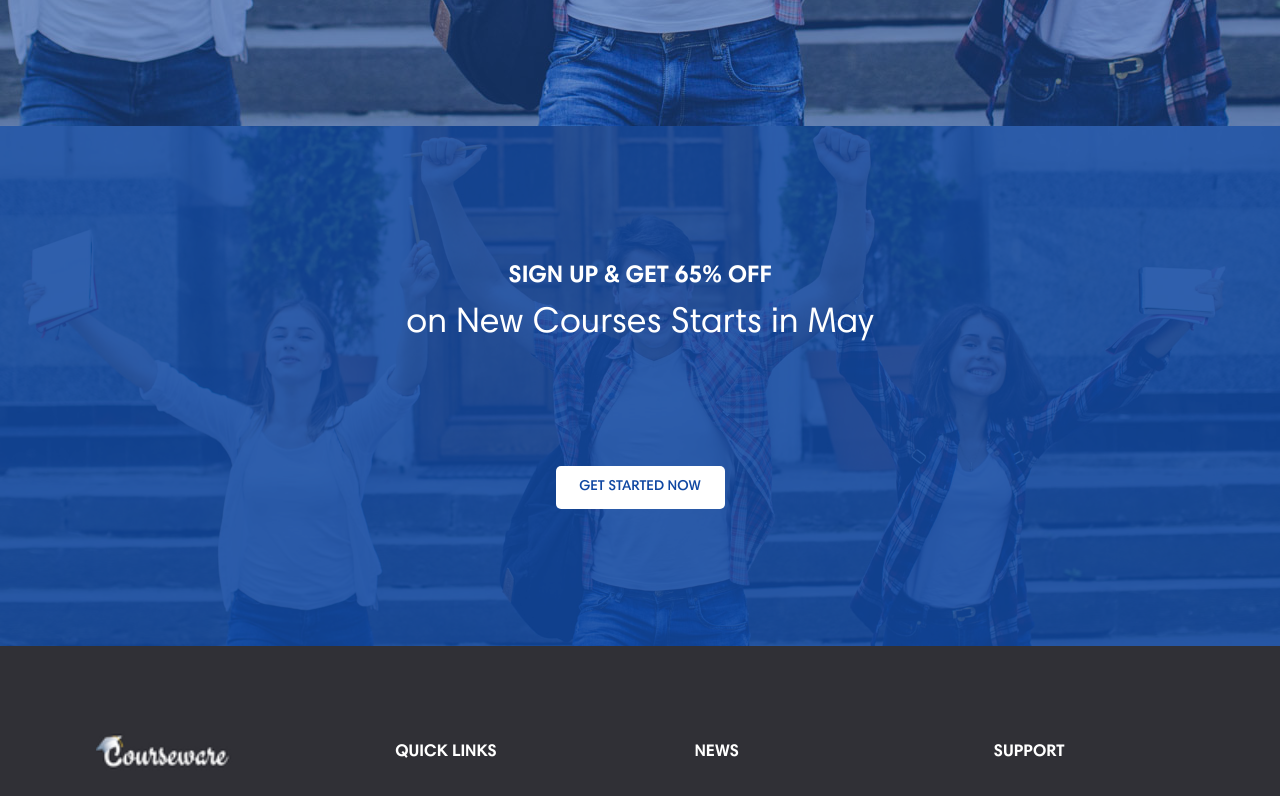
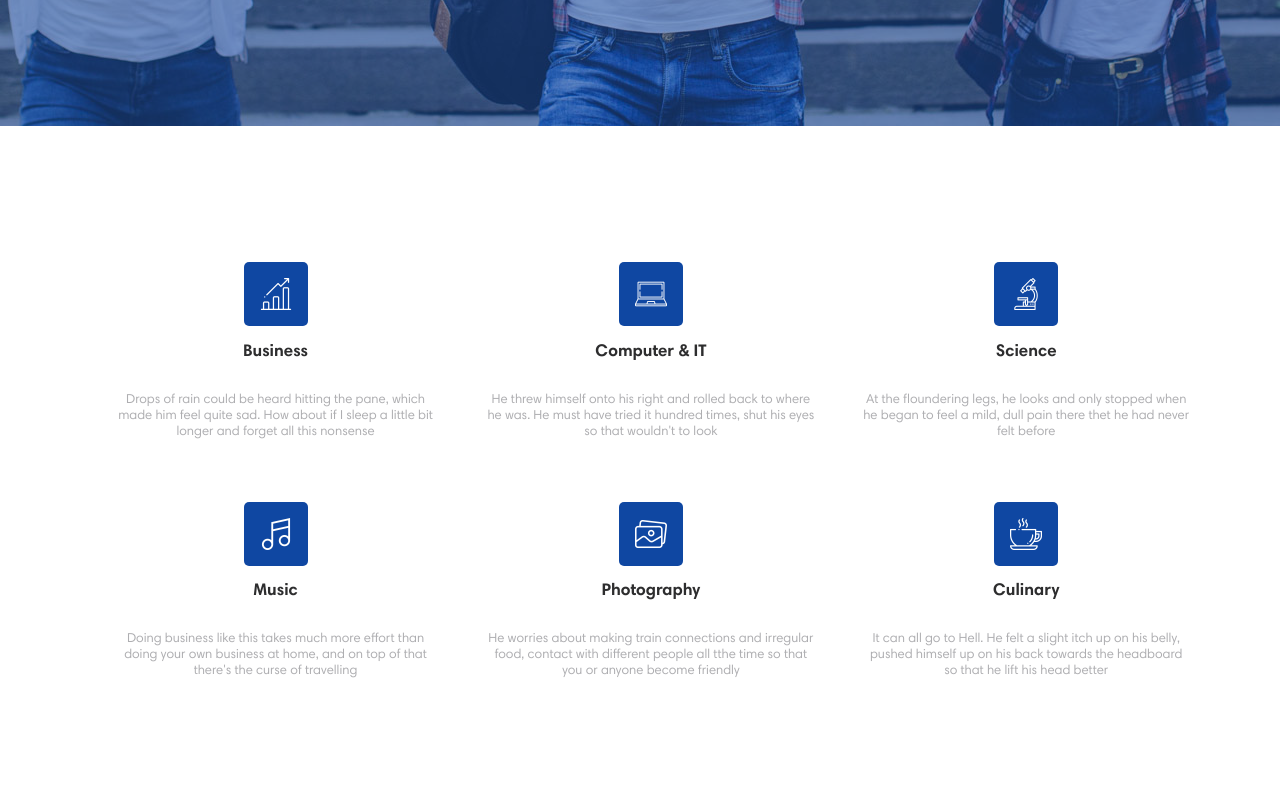
Before and after one commit to serkviseal/gunsel-coding-challenge, a React (Create React App) app: page / in a window 1280 px wide. Shown: the part 800-1596 px from the top of the page. Built offline with nearby package versions, Linux system fonts and the light colour scheme.

Commit message:
services UI design

```diff
--- a/src/assets/styles/common/variables.scss
+++ b/src/assets/styles/common/variables.scss
@@ -1,6 +1,6 @@
 // colors
 
-$background-color: #eceff1;
+$background-color: #aeaeb1;
 $white-color: #ffffff;
 $footer-background: #303036;
 $text-color: #2d2d2e;
--- a/src/assets/styles/index.scss
+++ b/src/assets/styles/index.scss
@@ -9,3 +9,4 @@
 //layouts
 @import 'layouts/footer-banner';
 @import 'layouts/header-banner';
+@import 'layouts/home';
--- a/src/assets/styles/layouts/footer-banner.scss
+++ b/src/assets/styles/layouts/footer-banner.scss
@@ -18,7 +18,7 @@
     }
     h2 {
         font-size: 1.85rem;
-        padding-bottom: 1.5vh;
+        padding-bottom: 5vh;
     }
     p {
         font-size: 2.75rem;
--- /dev/null
+++ b/src/assets/styles/layouts/home.scss
@@ -0,0 +1,34 @@
+.home-page {
+    .home {
+        grid-template-columns: repeat(3, 33%);
+        grid-column-gap: 1.5%;
+        grid-row-gap: 2vh;
+        display: grid;
+        text-align: center;
+        padding: 15vh 0;
+        div {
+            padding: 2vh 0;
+            flex-direction: column;
+            padding: 2vh;
+            @include flexbox;
+            @include flexjustifycontent(center);
+            @include flexalignitems(center);
+            .service-icon-container {
+                background-color: $blue-color;
+                width: fit-content;
+                padding: 2vh;
+                height: 4vh;
+                border-radius: 5px;
+                img {
+                    height: 4vh;
+                }
+            }
+            p {
+                color: $background-color;
+            }
+            h3 {
+                color: $text-color;
+            }
+        }
+    }
+}
--- a/src/components/reusable/global.js
+++ b/src/components/reusable/global.js
@@ -8,7 +8,7 @@ Its like the index file for the rest of the components
 export class Global extends Component {
     render() {
         return (
-            <div className="global-container">
+            <div className={`global-container ${this.props.className}`}>
                 <Header />
                 {this.props.children}
                 {/**this is where the content will appear */}
--- a/src/pages/home.js
+++ b/src/pages/home.js
@@ -2,12 +2,62 @@ import React, { Component } from 'react';
 import Global from '../components/reusable/global';
 import HeaderBanner from './../components/views/banner/HeaderBanner';
 import FooterBanner from './../components/views/banner/FooterBanner';
+import business from './../assets/images/business.png';
+import computer from './../assets/images/computer.png';
+import science from './../assets/images/science.png';
+import music from './../assets/images/music.png';
+import photography from './../assets/images/photography.png';
+import culinary from './../assets/images/culinary.png';
 
 export class Home extends Component {
     render() {
         return (
-            <Global>
+            <Global className="home-page">
                 <HeaderBanner />
+                <div className='container home'>
+                    <div>
+                        <div className='service-icon-container'>
+                            <img src={business} alt='business' />
+                        </div>
+                        <h3>Business</h3>
+                        <p>Drops of rain could be heard hitting the pane, which made him feel quite sad. How about if I sleep a little bit longer and forget all this nonsense</p>
+                    </div>
+                    <div>
+                        <div className='service-icon-container'>
+                            <img src={computer} alt='computer' />
+                        </div>
+                        <h3>Computer & IT</h3>
+                        <p>He threw himself onto his right and rolled back to where he was. He must have tried it hundred times, shut his eyes so that wouldn't to look</p>
+                    </div>
+                    <div>
+                        <div className='service-icon-container'>
+                            <img src={science} alt='science' />
+                        </div>
+                        <h3>Science</h3>
+                        <p>At the floundering legs, he looks and only stopped when he began to feel a mild, dull pain there thet he had never felt before</p>
+                    </div>
+                    <div>
+                        <div className='service-icon-container'>
+                            <img src={music} alt='music' />
+                        </div>
+                        <h3>Music</h3>
+                        <p>Doing business like this takes much more effort than doing your own business at home, and on top of that there's the curse of travelling</p>
+                    </div>
+                    <div>
+                        <div className='service-icon-container'>
+                            <img src={photography} alt='photography' />
+                        </div>
+                        <h3>Photography</h3>
+                        <p>He worries about making train connections and irregular food, contact with different people all tthe time so that you or anyone become friendly</p>
+                    </div>
+                    <div>
+                        <div className='service-icon-container'>
+                            <img src={culinary} alt='culinary' />
+                        </div>
+                        <h3>Culinary</h3>
+                        <p>It can all go to Hell. He felt a slight itch up on his belly, pushed himself up on his back towards the headboard so that he lift his head better</p>
+                    </div>
+                </div>
                 <FooterBanner />
             </Global>
         )
```
